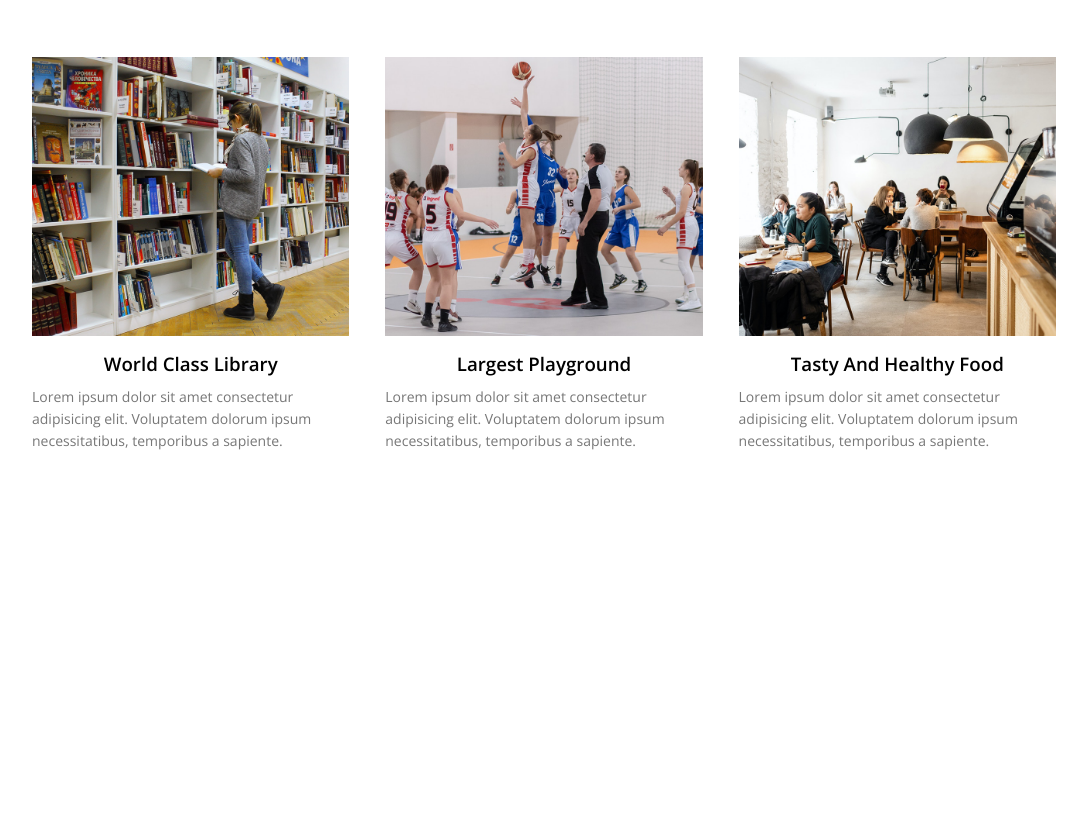
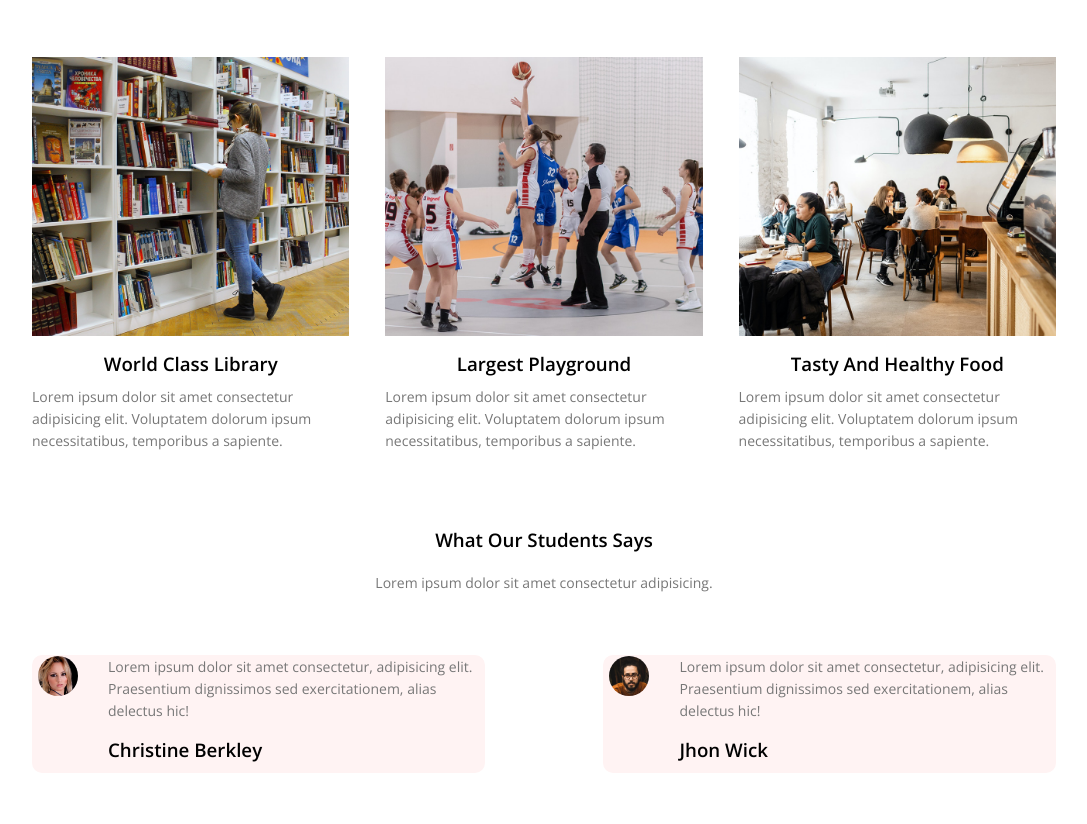
Before and after one commit to abdullah-waqar/universty-website-landing-page-html-css, a plain HTML site: page index.html in a window 1280 px wide. Shown: the part 2190-3014 px from the top of the page, without its empty margins (96-1183 px from the left). Before the commit the page ends 2657 px from the top, so only its background shows below. Drawn offline with nearby package versions, Linux system fonts and the light colour scheme.

Commit message:
Added testimonial section

```diff
--- a/index.html
+++ b/index.html
@@ -130,6 +130,36 @@
 </section>
 
 
+<!-- TESTIMONIALS -->
+
+<section class="testimonials">
+    <h3>What Our Students Says</h3>
+    <p>Lorem ipsum dolor sit amet consectetur adipisicing.</p>
+    <div class="row">
+        <div class="testimonial-col">
+            <img src="eduford_img/user1.jpg" alt="">
+
+            <div>
+                <p>Lorem ipsum dolor sit amet consectetur, adipisicing elit. Praesentium dignissimos sed exercitationem, alias delectus hic!</p>
+                <h3>Christine Berkley</h3>
+            </div>
+
+        </div>
+
+         <div class="testimonial-col">
+            <img src="eduford_img/user2.jpg" alt="">
+
+            <div>
+                <p>Lorem ipsum dolor sit amet consectetur, adipisicing elit. Praesentium dignissimos sed exercitationem, alias delectus hic!</p>
+                <h3>Jhon Wick</h3>
+            </div>
+
+        </div>
+
+
+    </div>
+</section>
+
 
 <!-- JAVASCRIPT TO HIDE AND SHOW MENU -->
     <script>
--- a/style.css
+++ b/style.css
@@ -280,3 +280,40 @@ h3 {
     margin-bottom: 15px;
     text-align: left;
 }
+
+/* TESTIMONIALS Styles*/
+
+.testimonials {
+    width: 80%;
+    margin: auto;
+    padding-top: 50px;
+    text-align: center;
+}
+
+.testimonial-col {
+    flex-basis: 44%;
+    border-radius: 10px;
+    margin-bottom: 5%;
+    text-align:left;
+    background: #fff3f3;
+    padding: 25px;
+    cursor: pointer;
+    display: flex;
+    padding: 1px;
+}
+.testimonial-col img{
+    height: 40px;
+    margin-left: 5px;
+    margin-right: 30px;
+    border-radius: 50px;
+
+}
+.testimonial-col p {
+    padding: 0;
+
+}
+
+.testimonial-col h3 {
+    margin-top: 15px;
+    text-align: left;
+}
```
